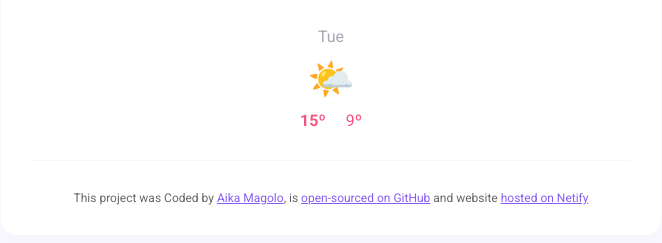
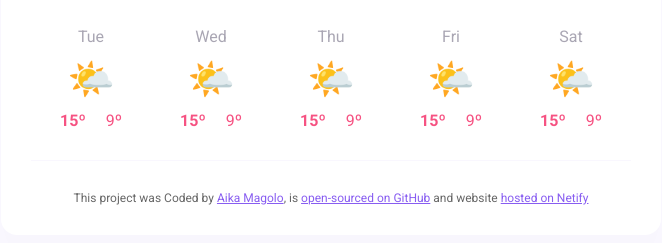
Before and after one commit to ikermagolo/WeatherApp-Plus-FinalProject, a plain HTML site: page index.html in a window 1280 px wide. Shown: the part 267-510 px from the top of the page, without its empty margins (309-971 px from the left). Drawn offline with nearby package versions, Linux system fonts and the light colour scheme; no server answers.

Commit message:
Added the forecast html into javascript

```diff
--- a/index.html
+++ b/index.html
@@ -42,19 +42,7 @@
         </div>
     </div>
 
-           <div class="weather-forecast">
-            <div class="weather-forecast-day">
-              <div class="weather-forecast-date">Tue</div>
-              <div class="weather-forecast-icon">🌤️</div>
-              <div class="weather-forecast-temperatures">
-                <div class="weather-forecast-temperature">
-                  <strong>15º</strong>
-                </div>
-                <div class="weather-forecast-temperature">9º</div>
-              </div>
-            </div>
-
-          </div>
+    <div class="weather-forecast" id="forecast"></div>
    </main>
 
 
--- a/src/index.js
+++ b/src/index.js
@@ -47,7 +47,35 @@ searchCity(searchInput.value);
 
 }
 
+function displayForecast(){
+    let forecastElement = document.querySelector('#forecast');
+    let days = ["Tue", "Wed", "Thu", "Fri", "Sat"];
+let forecastHtml = "";
+
+    days.forEach(function (day){
+        forecastHtml =
+        forecastHtml +
+        `
+        <div class="weather-forecast-day">
+        <div class="weather-forecast-date">${day}</div>
+        <div class="weather-forecast-icon">🌤️</div>
+        <div class="weather-forecast-temperatures">
+          <div class="weather-forecast-temperature">
+            <strong>15º</strong>
+          </div>
+          <div class="weather-forecast-temperature">9º</div>
+        </div>
+      </div>
+    `;
+    });
+
+    forecastElement.innerHTML = forecastHtml;
+
+}
+
+
 
 let searchFormElement = document.querySelector('#search-form');
 searchFormElement.addEventListener("submit", handleSearchSubmit);
 searchCity("Dodoma");
+displayForecast();
```
